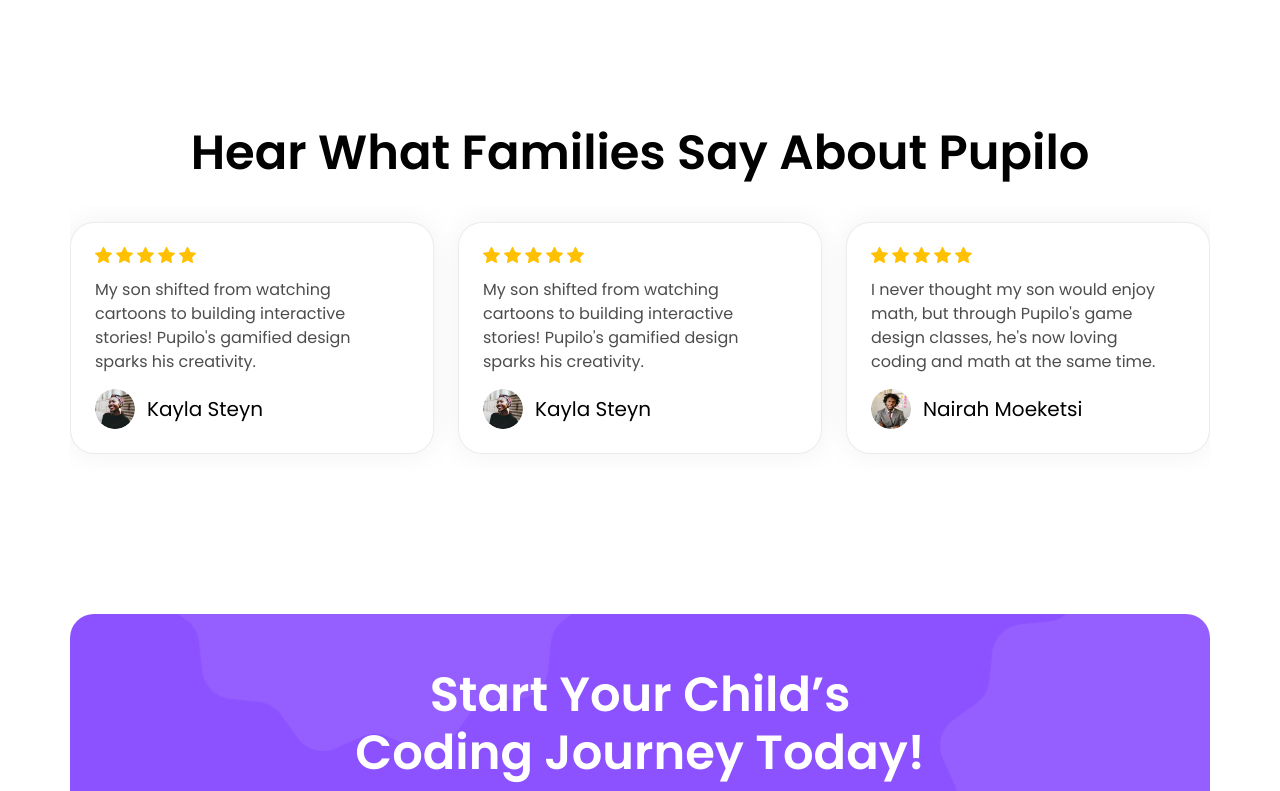
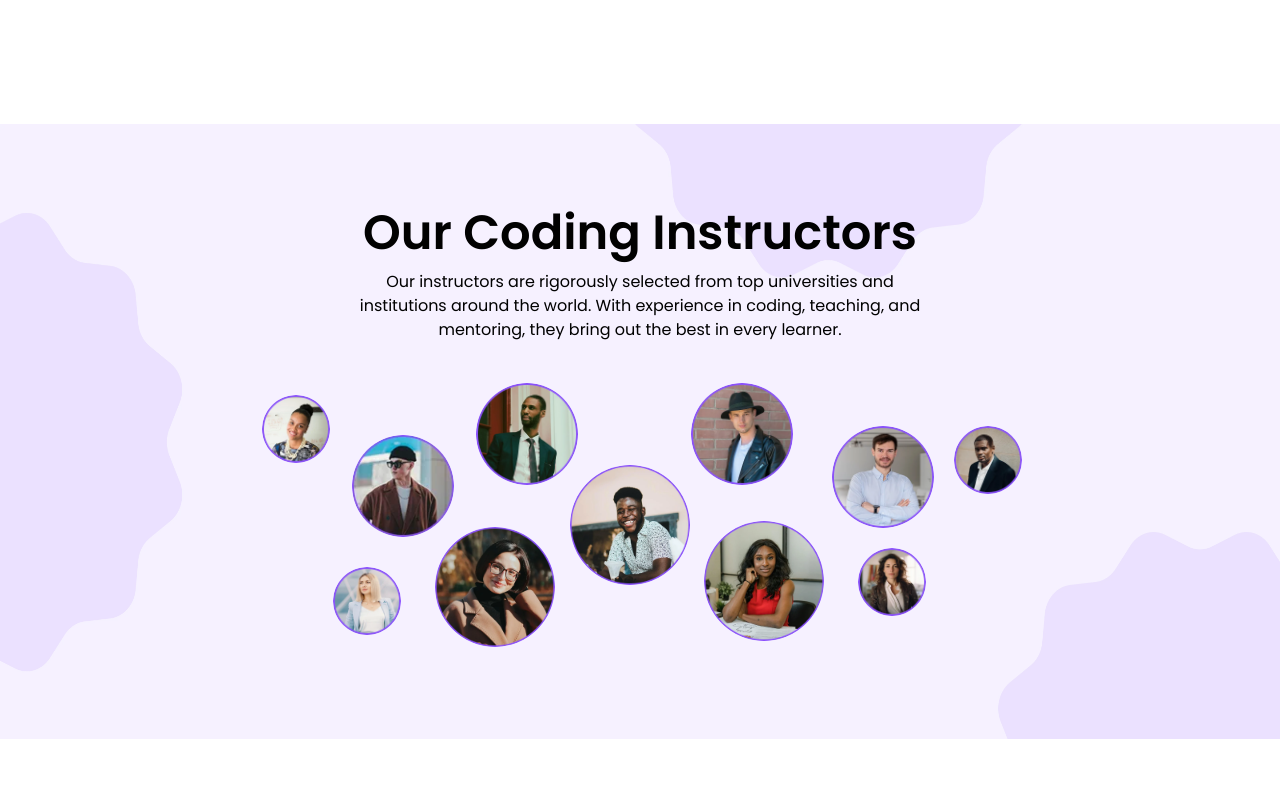
Before and after one commit to Pupiloinc/Pupilo, a Next.js app: page / in a window 1280 px wide. Shown: the part 4900-5691 px from the top of the page. Built offline with nearby package versions, Linux system fonts and the light colour scheme.

Commit message:
add sapc

```diff
--- a/src/app/page.js
+++ b/src/app/page.js
@@ -1,7 +1,5 @@
 import Footer from "@/components/common/Footer";
 import GetStarted from "@/components/common/GetStarted";
-import Header from "@/components/common/Header";
-import PupiloCard from "@/components/common/PupiloCard";
 import Reviews from "@/components/common/Reviews";
 import Hero from "@/components/Hero";
 import BrandMarquee from "@/components/home/BrandMarquee";
@@ -9,6 +7,7 @@ import PupiloCurriculum from "@/components/home/PupiloCurriculum";
 import WhyPupilo from "@/components/home/WhyPupilo";
 import PupiloDelivers from "@/components/home/PupiloDelivers";
 import BackToTop from "@/components/common/BackToTop";
+import OurCoding from "@/components/home/OurCoding";
 
 export default function Home() {
   return (
@@ -18,6 +17,7 @@ export default function Home() {
       <PupiloCurriculum />
       <PupiloDelivers />
       <WhyPupilo />
+      <OurCoding/>
       <Reviews />
       <GetStarted />
       <Footer />
--- a/src/components/common/Reviews.jsx
+++ b/src/components/common/Reviews.jsx
@@ -13,7 +13,7 @@ const Reviews = () => {
   const prevRef = useRef(null);
   const nextRef = useRef(null);
   return (
-    <div className="bg-white">
+    <div className="pt-[60px] sm:pt-[100px] lg:pt-40 bg-white">
       <div className="container max-w-[1140px] xl:px-0 px-6 max-sm:px-4 mx-auto">
         <Title
           text={"Hear What Families Say About Pupilo"}
```
